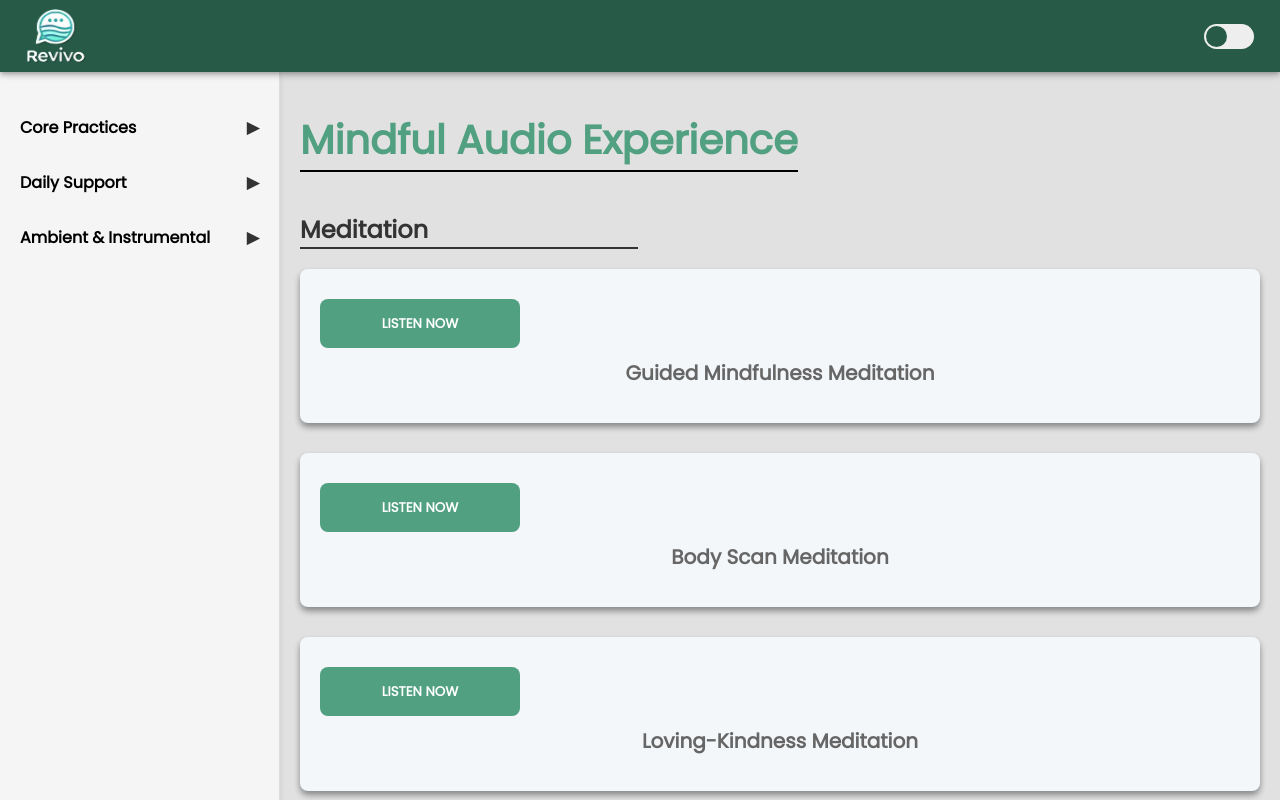
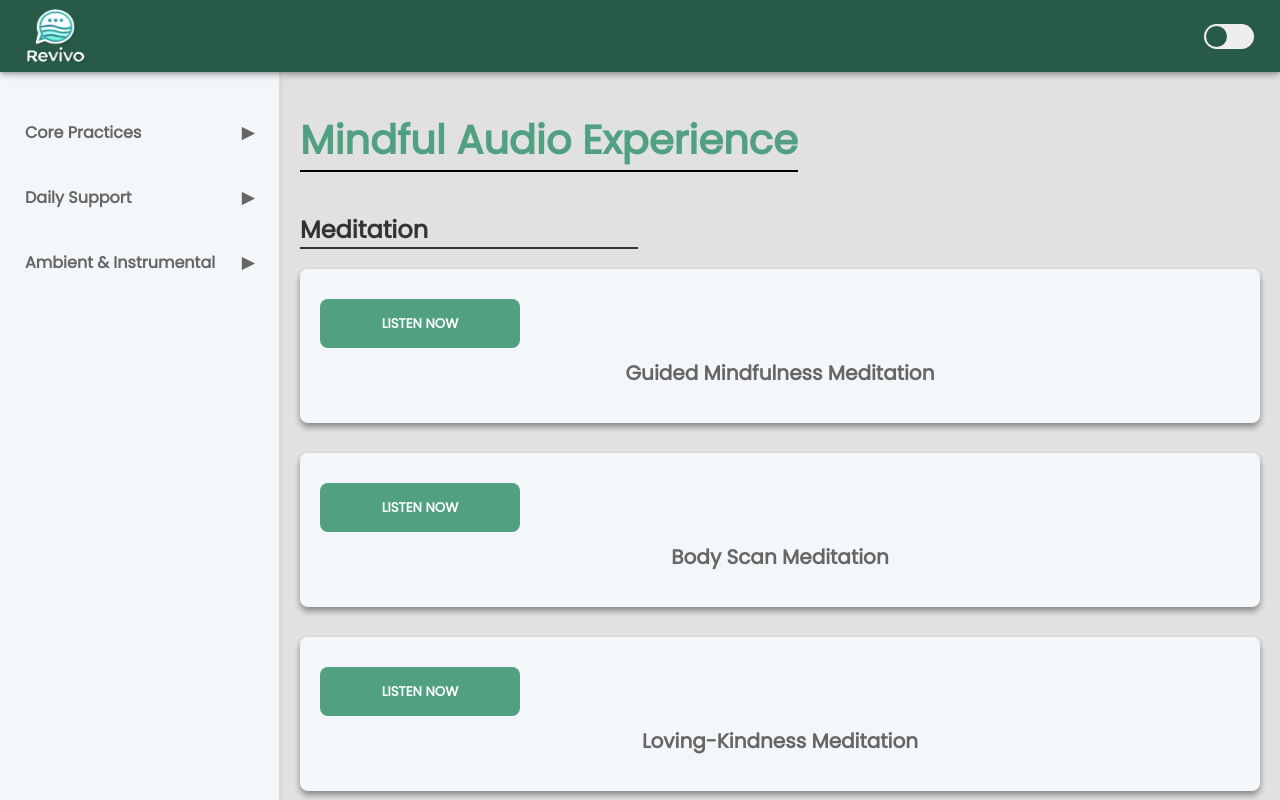
Before and after one commit to JohannCardona/Revivo, a React (Create React App) app in the folder frontend/: page /audios in a window 1280 px wide. Shown: the top 800 px of the page. Built offline with nearby package versions, Linux system fonts and the light colour scheme.

Commit message:
Update audiossidebar.css

```diff
--- a/frontend/src/styles/motivation/audiossidebar.css
+++ b/frontend/src/styles/motivation/audiossidebar.css
@@ -4,7 +4,7 @@
     border-right: 1px solid #ddd;
     box-shadow: 0 4px 6px rgba(0,0,0,0.1);
     width: 280px;
-    background: #f5f5f5;
+    background: var(--video-section);
     padding: 30px 20px;
 }
 
@@ -15,11 +15,13 @@
     font-weight: bold;
     margin: 15px 0 15px;
     font-size: 16px;
+    padding: 5px;
+    color: var(--video-title);
 }
 
 .group-title:hover {
     cursor: pointer;
-    background-color: #f4eded;
+    background-color: var(--audio-title-hover);
 }
 
 .group-category-list {
@@ -37,6 +39,7 @@
 
 .group-category-list-toggle-icon {
     display: inline-block;
+    color: var(--video-title);
     transform: rotate(0deg);
     transition: transform 0.3s ease-in-out;
 }
@@ -48,12 +51,12 @@
 .category-list-item {
     display: flex;
     text-decoration: none;
-    color: #333;
+    color: var(--video-title);
     font-size: 0.9rem;
     margin: 5px 0;
 }
 
 .category-list-item:hover {
     cursor: pointer;
-    color: #007bff;
+    color: #88c1ff;
 }
```
